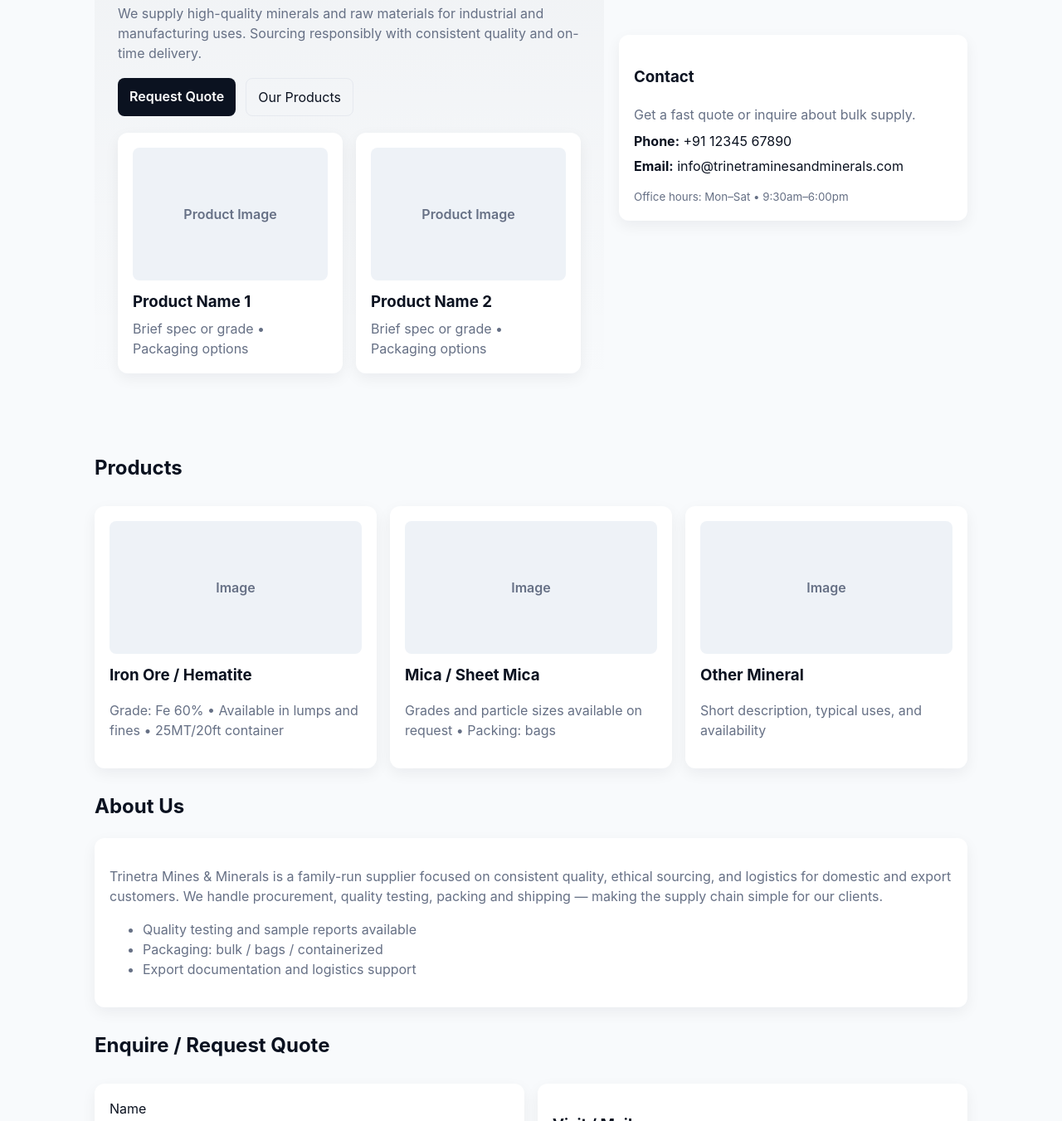
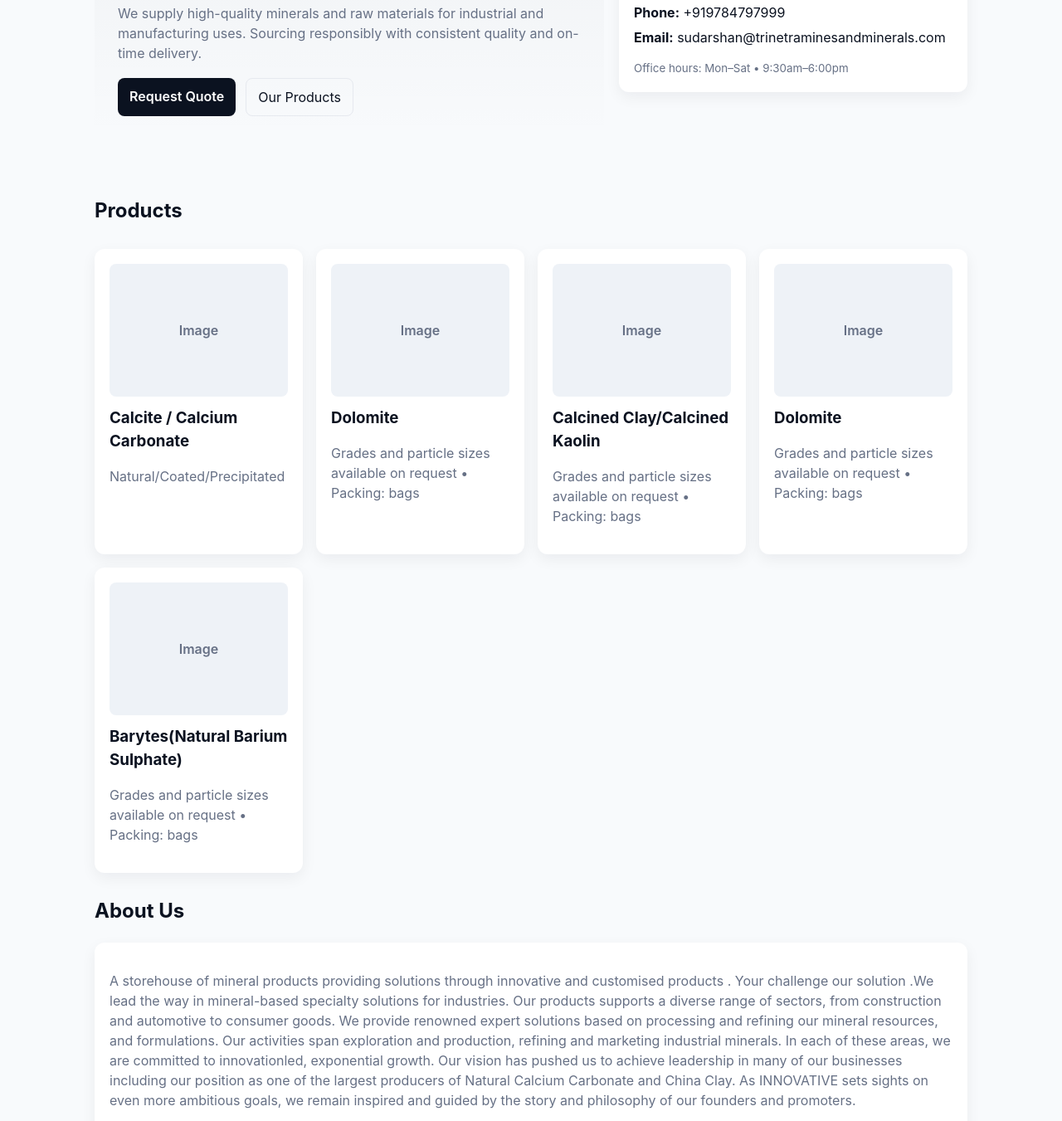
Before and after one commit to kunaaljain/trinetra, a plain HTML site: page index.html in a window 1280 px wide. Shown: the part 354-1705 px from the top of the page at 83% size. Drawn offline with Linux system fonts and the light colour scheme.

Commit message:
Update index.html

```diff
--- a/index.html
+++ b/index.html
@@ -83,7 +83,7 @@
             <a href="#products" style="padding:10px 14px;border-radius:8px;border:1px solid #e6e9ef">Our Products</a>
           </div>
 
-          <div class="grid" style="margin-top:20px">
+          <!-- <div class="grid" style="margin-top:20px">
             <div class="card">
               <div class="product-image">Product Image</div>
               <h3 style="margin:12px 0 6px">Product Name 1</h3>
@@ -94,14 +94,14 @@
               <h3 style="margin:12px 0 6px">Product Name 2</h3>
               <div class="muted">Brief spec or grade • Packaging options</div>
             </div>
-          </div>
+          </div> -->
         </div>
 
         <aside class="card">
           <h3>Contact</h3>
           <p class="muted" style="margin:8px 0">Get a fast quote or inquire about bulk supply.</p>
-          <p style="margin:6px 0"><strong>Phone:</strong> <a href="tel:+911234567890">+91 12345 67890</a></p>
-          <p style="margin:6px 0"><strong>Email:</strong> <a href="mailto:info@trinetraminesandminerals.com">info@trinetraminesandminerals.com</a></p>
+          <p style="margin:6px 0"><strong>Phone:</strong> <a href="tel:+919784797999">+919784797999</a></p>
+          <p style="margin:6px 0"><strong>Email:</strong> <a href="mailto:sudarshan@trinetraminesandminerals.com">sudarshan@trinetraminesandminerals.com</a></p>
 
           <div style="margin-top:12px">
             <small class="muted">Office hours: Mon–Sat • 9:30am–6:00pm</small>
@@ -115,20 +115,32 @@
           <!-- Duplicate / edit cards below to add real products -->
           <div class="card">
             <div class="product-image">Image</div>
-            <h3 style="margin:12px 0 6px">Iron Ore / Hematite</h3>
-            <p class="muted">Grade: Fe 60% • Available in lumps and fines • 25MT/20ft container</p>
+            <h3 style="margin:12px 0 6px">Calcite / Calcium Carbonate</h3>
+            <p class="muted">Natural/Coated/Precipitated</p>
           </div>
 
           <div class="card">
             <div class="product-image">Image</div>
-            <h3 style="margin:12px 0 6px">Mica / Sheet Mica</h3>
+            <h3 style="margin:12px 0 6px">Dolomite</h3>
             <p class="muted">Grades and particle sizes available on request • Packing: bags</p>
           </div>
 
           <div class="card">
             <div class="product-image">Image</div>
-            <h3 style="margin:12px 0 6px">Other Mineral</h3>
-            <p class="muted">Short description, typical uses, and availability</p>
+            <h3 style="margin:12px 0 6px">Calcined Clay/Calcined Kaolin</h3>
+            <p class="muted">Grades and particle sizes available on request • Packing: bags</p>
+          </div>
+
+          <div class="card">
+            <div class="product-image">Image</div>
+            <h3 style="margin:12px 0 6px">Dolomite</h3>
+            <p class="muted">Grades and particle sizes available on request • Packing: bags</p>
+          </div>
+
+          <div class="card">
+            <div class="product-image">Image</div>
+            <h3 style="margin:12px 0 6px">Barytes(Natural Barium Sulphate)</h3>
+            <p class="muted">Grades and particle sizes available on request • Packing: bags</p>
           </div>
         </div>
       </section>
@@ -136,7 +148,20 @@
       <section id="about">
         <h2>About Us</h2>
         <div class="card" style="padding:18px">
-          <p class="muted">Trinetra Mines & Minerals is a family-run supplier focused on consistent quality, ethical sourcing, and logistics for domestic and export customers. We handle procurement, quality testing, packing and shipping — making the supply chain simple for our clients.</p>
+          <p class="muted">A storehouse of mineral products providing solutions through
+innovative and customised products . Your challenge our solution
+.We lead the way in mineral-based specialty solutions for industries.
+Our products supports a diverse range of sectors, from construction
+and automotive to consumer goods. We provide renowned expert
+solutions based on processing and refining our mineral resources,
+and formulations.
+Our activities span exploration and production, refining and marketing
+industrial minerals. In each of these areas, we are committed to innovationled, exponential growth. Our vision has pushed us to achieve leadership in
+many of our businesses including our position as one of the largest
+producers of Natural Calcium Carbonate and China Clay.
+As INNOVATIVE sets sights on even more ambitious goals, we remain
+inspired and guided by the story and philosophy of our founders and
+promoters.</p>
           <ul class="muted" style="margin-top:12px">
             <li>Quality testing and sample reports available</li>
             <li>Packaging: bulk / bags / containerized</li>
@@ -172,10 +197,10 @@
 
           <div class="card">
             <h3>Visit / Mail</h3>
-            <p class="muted">Address line 1<br>City, State — PIN</p>
+            <p class="muted">Plot No. G-1-192-193, Gudli RIICO Industrial Area  <br>Udaipur, Rajasthan, India 313001</p>
             <h3 style="margin-top:12px">Other Contacts</h3>
-            <p class="muted">Sales: <a href="mailto:sales@trinetraminesandminerals.com">sales@trinetraminesandminerals.com</a></p>
-            <p class="muted">Export: <a href="mailto:exports@trinetraminesandminerals.com">exports@trinetraminesandminerals.com</a></p>
+            <p class="muted">Sales: <a href="mailto:sudarshan@trinetraminesandminerals.com">sudarshan@trinetraminesandminerals.com</a></p>
+            <p class="muted">Export: <a href="mailto:sudarshan@trinetraminesandminerals.com">sudarshan@trinetraminesandminerals.com</a></p>
           </div>
         </div>
       </section>
@@ -205,7 +230,7 @@
       // Default behaviour: open user's mail client with prefilled values.
       const subject = encodeURIComponent('Website enquiry from ' + name);
       const body = encodeURIComponent(message + '\n\nContact email: ' + email);
-      window.location.href = 'mailto:info@trinetraminesandminerals.com?subject=' + subject + '&body=' + body;
+      window.location.href = 'mailto:sudarshan@trinetraminesandminerals.com?subject=' + subject + '&body=' + body;
       status.textContent = 'Opening mail client...';
       return false;
     }
```
